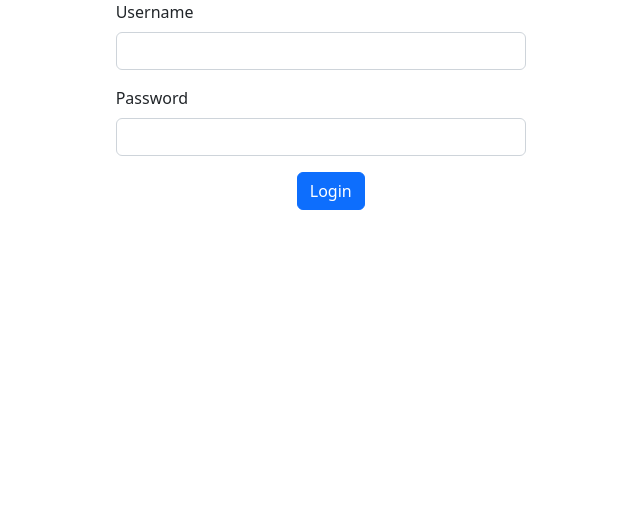
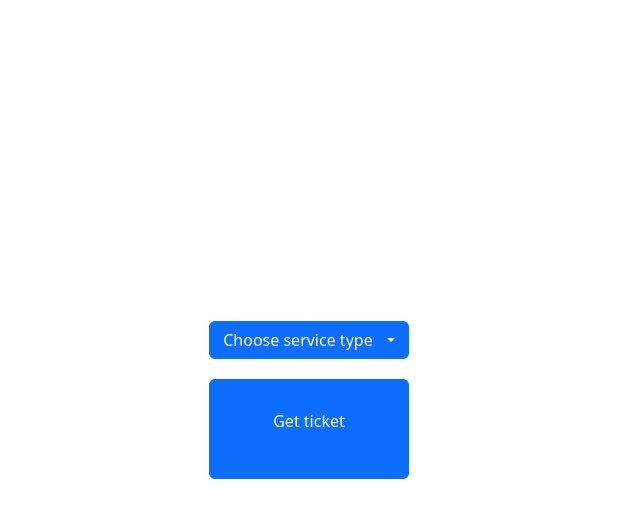
Before and after one commit to Dev-zanfa/se2022-16-OfficeQueueManager, a React (Create React App) app in the folder client/: page /customer in a window 1280 px wide. Shown: the top 518 px of the page, without its empty margins (319-959 px from the left). Built offline with nearby package versions, Linux system fonts and the light colour scheme.

Commit message:
S202216OQM-13  added customer gui

```diff
--- a/client/package.json
+++ b/client/package.json
@@ -10,6 +10,7 @@
     "react": "^18.2.0",
     "react-bootstrap": "^2.5.0",
     "react-dom": "^18.2.0",
+    "react-router-dom": "^6.4.2",
     "react-scripts": "5.0.1",
     "web-vitals": "^2.1.4"
   },
--- a/client/src/App.js
+++ b/client/src/App.js
@@ -1,11 +1,26 @@
 import "./App.css";
-import { LoginForm } from "./Components/LoginForm";
 import 'bootstrap/dist/css/bootstrap.min.css'
 
+import { BrowserRouter as Router, Routes, Route} from 'react-router-dom';
+
+import { LoginForm } from "./Components/LoginForm";
+import { Customer } from "./Components/Customer";
+
 function App() {
-  return <>
-  <LoginForm></LoginForm>
-  </>;
+  return <Router>
+    <Main/>
+  </Router>;
+}
+
+function Main(){
+
+  return <Routes>
+    <Route path="/">
+      <Route path=""/>
+      <Route path="login" element={<LoginForm/>}/>
+      <Route path="customer" element={<Customer/>}/>
+    </Route>
+  </Routes>;
 }
 
 export default App;
--- /dev/null
+++ b/client/src/Components/Customer.js
@@ -0,0 +1,41 @@
+import {Row, Col, Button } from 'react-bootstrap';
+import { useState } from 'react';
+import Dropdown from 'react-bootstrap/Dropdown';
+
+function Customer(props) {
+    const [service, setService] = useState("Choose service type");
+    const [error, setError] = useState(false);
+
+    return <>
+    <Row className='justify-content-center align-items-center w-100 vh-100'>
+        <Row className='justify-content-center'>
+            <Dropdown className='text-center'>
+                <Dropdown.Toggle variant="primary" id="dropdown-basic" style={{width: "200px"}}>
+                    <a style={{marginRight:'10px'}}>{service}</a>
+                </Dropdown.Toggle>
+
+                <Dropdown.Menu>
+                    <Dropdown.Item onClick={() => setService('information')}>Information</Dropdown.Item>
+                    <Dropdown.Item onClick={() => setService('delivery')}>Delivery</Dropdown.Item>
+                    <Dropdown.Item onClick={() => setService('something')}>Something</Dropdown.Item>
+                </Dropdown.Menu>
+            </Dropdown>
+
+            {error ? <p className='text-center text-danger' >Select a type of service</p> : null}
+
+            <Button style={{width: "200px", height: "100px", marginTop: "20px"}}
+            onClick={() => {
+                if(service != 'Choose service type'){
+                    setError(false);
+                    // GIVE TICKET
+                } else
+                    setError(true);
+            }}>
+                <p>Get ticket</p>
+            </Button>
+        </Row>
+    </Row>
+    </>;
+}
+
+export { Customer };
```
